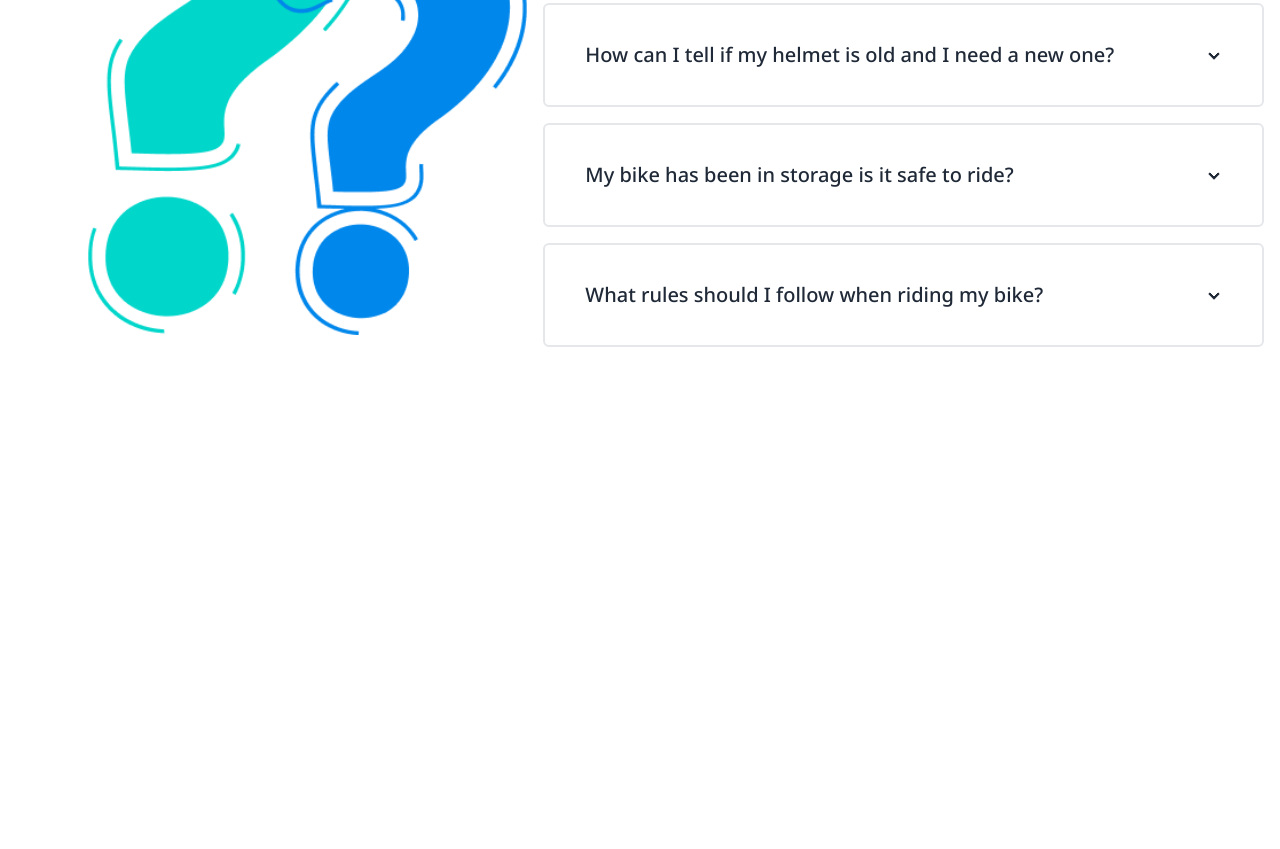
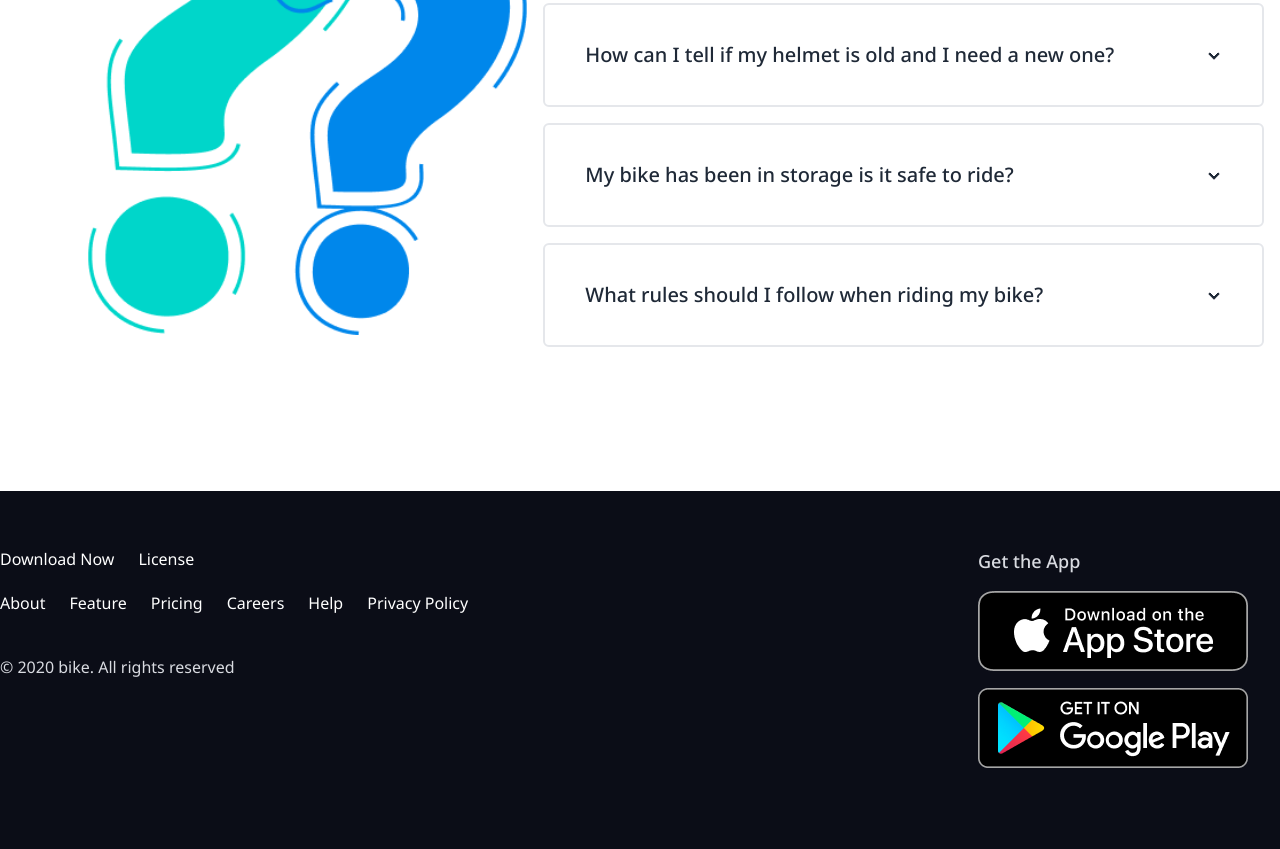
Before and after one commit to R-RafiAhmed/Biker-Spot, a plain HTML site: page index.html in a window 1280 px wide. Shown: the part 3042-3891 px from the top of the page. Before the commit the page ends 3533 px from the top, so only its background shows below. Drawn offline with nearby package versions, Linux system fonts and the light colour scheme.

Commit message:
added footer section

```diff
--- a/index.html
+++ b/index.html
@@ -26,6 +26,7 @@
                 clifford: '#da373d',
                 'bike-primary': '#E76F51',
                 'bike-primary-bg': 'rgba(231, 111, 81, 0.1)',
+                'footer-bg': '#0B0D17',
               }
             }
           }
@@ -296,5 +297,31 @@
             </div>
            </section>
     </main>
+    <footer class="bg-footer-bg">
+      <div class="container m-auto">
+        <div class="md:flex justify-between pt-14 pb-20">
+          <div>
+            <ul class="flex  gap-6 mb-5">
+              <li><a class="text-white" href="#">Download Now</a></li>
+              <li><a class="text-white" href="#">License</a></li>
+            </ul>
+            <ul class="flex flex-wrap gap-6">
+              <li><a class="text-white" href="#">About</a></li>
+              <li><a class="text-white" href="#">Feature</a></li>
+              <li><a class="text-white" href="#">Pricing</a></li>
+              <li><a class="text-white" href="#">Careers</a></li>
+              <li><a class="text-white" href="#">Help</a></li>
+              <li><a class="text-white" href="#">Privacy Policy</a></li>
+            </ul>
+            <p class="text-[#D9DBE1] mt-10">© 2020 bike. All rights reserved</p>
+          </div>
+          <div class="space-y-4 mr-8">
+            <h4 class="text-lg font-medium text-[#D9DBE1]">Get the App</h4>
+            <img src="./images/others/ios.png" alt="iso">
+            <img src="./images/others/android.png" alt="googleplay store">
+          </div>
+        </div>
+      </div>
+    </footer>
 </body>
 </html>
```
